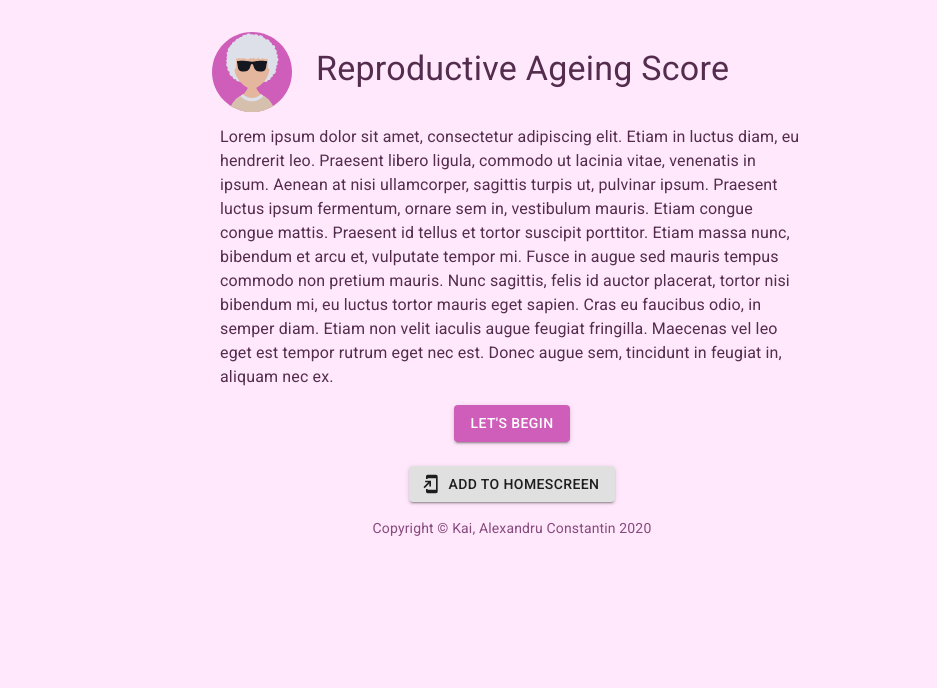
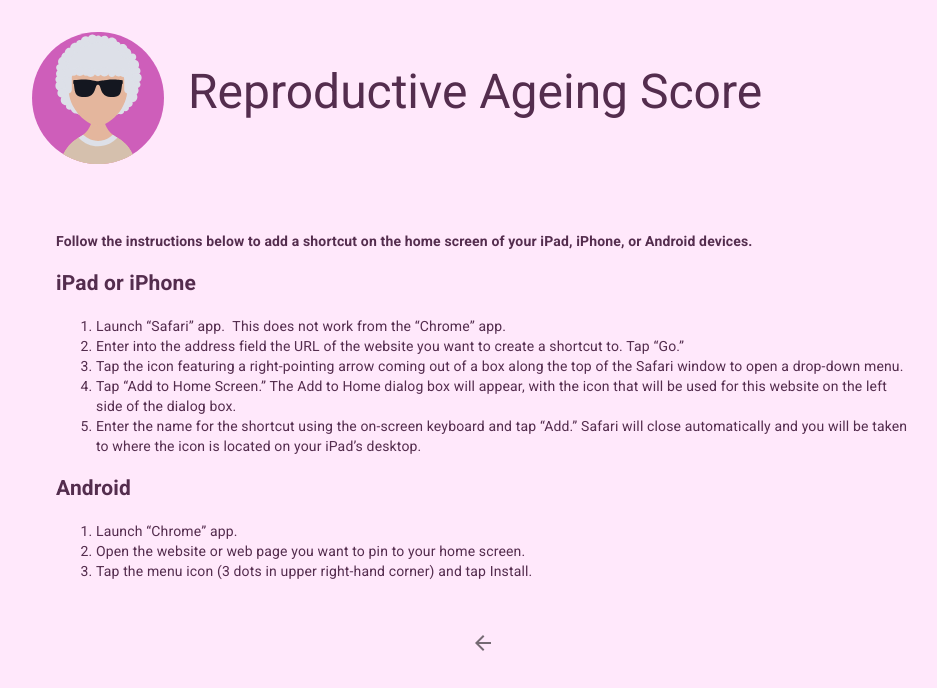
Before and after one commit to sonictruth/ras-calculator, a React (Create React App) app: page /#/help in a window 1280 px wide. Before the commit this address led to /about. Shown: the top 688 px of the page, without its empty margins (152-1089 px from the left). Built offline with nearby package versions, Linux system fonts and the light colour scheme.

Commit message:
Fix broker routes on gh-pages

```diff
--- a/package.json
+++ b/package.json
@@ -2,7 +2,7 @@
   "name": "ras-calculator",
   "version": "0.1.0",
   "private": true,
-  "homepage": "http://sonictruth.github.io/ras-calculator",
+  "homepage": "https://sonictruth.github.io/ras-calculator",
   "dependencies": {
     "@material-ui/core": "^4.11.3",
     "@material-ui/icons": "^4.11.2",
--- a/public/index.html
+++ b/public/index.html
@@ -13,6 +13,7 @@
       user's mobile device or desktop. See https://developers.google.com/web/fundamentals/web-app-manifest/
     -->
     <link rel="manifest" href="%PUBLIC_URL%/manifest.json" />
+
     <!--
       Notice the use of %PUBLIC_URL% in the tags above.
       It will be replaced with the URL of the `public` folder during the build.
--- a/src/App.css
+++ b/src/App.css
@@ -1,10 +1,9 @@
 .container {
-  width: 100%;
   position: relative;
 }
 
 .page {
-  width: 100%;
+  width: 94%;
   position: absolute;
 }
 
--- a/src/App.tsx
+++ b/src/App.tsx
@@ -1,17 +1,17 @@
 import React from 'react'
 import {
-  BrowserRouter as Router,
+  HashRouter as Router,
   Route,
   Redirect,
 } from 'react-router-dom'
 import { CSSTransition } from 'react-transition-group';
 
-import Footer from './components/Footer';
 import Header from './components/Header';
 
 import About from './components/About';
 import Result from './components/Result';
 import Calculator from './components/Calculator';
+import Help from './components/Help';
 
 import './App.css';
 import Box from '@material-ui/core/Box';
@@ -20,17 +20,22 @@ import Container from '@material-ui/core/Container';
 const routes = [
   { path: '/about', name: 'About', Component: About },
   { path: '/calculator', name: 'Calculator', Component: Calculator },
+  { path: '/help', name: 'Help', Component: Help },
   { path: '/result/:value', name: 'Result', Component: Result },
 ]
 
 export default function App() {
   return (
-    <Router>
-      <Container className="container" maxWidth="sm">
+    <Container className="container" maxWidth="md">
+      <Box marginTop={4}>
+        <Header />
+      </Box>
+      <Router>
 
         <Route exact path="/">
           <Redirect to="/about" />
         </Route>
+
         {routes.map(({ path, Component }) => (
           <Route key={path} exact path={path}>
             {({ match }) => (
@@ -40,18 +45,20 @@ export default function App() {
                 classNames="page"
                 unmountOnExit
               >
+
                 <Box className="page" my={4}>
-                  <Header />
+
                   <Box m={1}>
                     <Component />
                   </Box>
-                  <Footer />
+
                 </Box>
               </CSSTransition>
             )}
           </Route>
         ))}
-      </Container>
-    </Router>
+      </Router>
+
+    </Container>
   )
 }
--- a/src/components/About.tsx
+++ b/src/components/About.tsx
@@ -3,7 +3,7 @@ import Button from '@material-ui/core/Button';
 import AddToHomeScreenIcon from '@material-ui/icons/AddToHomeScreen';
 import Box from '@material-ui/core/Box';
 import { Link } from 'react-router-dom';
-
+import Footer from './Footer';
 
 function About() {
     return (
@@ -23,6 +23,7 @@ function About() {
             <Box display="flex" justifyContent="center" m={1} p={1} >
                 <Button color="primary"
                     variant="contained"
+                    size="large"
                     component={Link}
                     to="/calculator">
                     Let's Begin
@@ -31,13 +32,14 @@ function About() {
             <Box display="flex" justifyContent="center" m={1} p={1} >
                 <Button
                     startIcon={<AddToHomeScreenIcon />}
-                    variant="contained"
+                    variant="outlined"
+                    size="small"
                     component={Link}
-                    to="/calculator">
-                    Add to homescreen
+                    to="/help">
+                    Add to Homescreen
             </Button>
             </Box>
-
+            <Footer />
         </>
     );
 }
--- a/src/components/Header.tsx
+++ b/src/components/Header.tsx
@@ -15,7 +15,7 @@ export default function Header() {
             <Grid item xs={10}>
                 <Typography
                  align="left"
-                variant="h4"
+                variant="h3"
                 gutterBottom>
                     Reproductive Ageing Score
              </Typography>
--- /dev/null
+++ b/src/components/Help.tsx
@@ -0,0 +1,53 @@
+import Typography from '@material-ui/core/Typography';
+import IconButton from '@material-ui/core/IconButton';
+import ArrowBackIcon from '@material-ui/icons/ArrowBack';
+import ArrowForward from '@material-ui/icons/ArrowForward';
+import Button from '@material-ui/core/Button';
+import Box from '@material-ui/core/Box';
+import { Link } from 'react-router-dom'
+
+function Calculator() {
+    return (
+        <>
+            <Box
+                m={1}
+                p={1} >
+
+             <div >
+                    <p><strong >Follow the instructions below to add a shortcut on the home screen of your iPad, iPhone, or Android devices.</strong></p>
+
+                    <h2 ><span >iPad or iPhone</span></h2>
+                    <ol  >
+                        <li ><span >Launch “Safari” app. &nbsp;This does not work from the “Chrome” app.</span></li>
+                        <li ><span >Enter into the address field the URL of the website you want to create a shortcut to. Tap “Go.”</span></li>
+                        <li ><span >Tap the icon featuring a right-pointing arrow coming out of a box along the top of the Safari window to open a drop-down menu.</span></li>
+                        <li ><span >Tap “Add to Home Screen.” The Add to Home dialog box will appear, with the icon that will be used for this website on the left side of the dialog box.</span></li>
+                        <li ><span >Enter the name for the shortcut using the on-screen keyboard and tap “Add.” Safari will close automatically and you will be taken to where the icon is located on your iPad’s desktop.</span></li>
+                    </ol>
+                    <h2  ><span >Android</span></h2>
+                    <ol >
+                        <li ><span >Launch “Chrome” app.</span></li>
+                        <li ><span >Open the website or web page you want to pin to your home screen.</span></li>
+                        <li ><span >Tap the menu icon (3 dots in upper right-hand corner) and tap Install.</span></li>
+                    </ol>
+                </div>
+
+            </Box>
+
+            <Box display="flex"
+                justifyContent="center"
+                m={1}
+                p={1} >
+                <IconButton
+                    component={Link}
+                    to="/about"
+                    aria-label="delete">
+                    <ArrowBackIcon />
+                </IconButton>
+            </Box>
+
+        </>
+    );
+}
+
+export default Calculator;
--- a/src/components/Result.tsx
+++ b/src/components/Result.tsx
@@ -1,5 +1,6 @@
 import Typography from '@material-ui/core/Typography';
 import Autorenew from '@material-ui/icons/Autorenew';
+import Print from '@material-ui/icons/Print';
 import Button from '@material-ui/core/Button';
 import Box from '@material-ui/core/Box';
 import { Link } from 'react-router-dom'
@@ -14,6 +15,15 @@ function Result() {
 
     return (
         <>
+
+<           Box display="flex" justifyContent="center" m={1} p={1} >
+                <Button
+                    startIcon={<Print />}
+                    variant="outlined"
+                    size="small">
+                    Print Results
+            </Button>
+            </Box>
 
             <Box display="flex"
                 justifyContent="center"
--- a/src/index.tsx
+++ b/src/index.tsx
@@ -22,10 +22,12 @@ ReactDOM.render(
   document.getElementById('root')
 );
 
+
 // If you want your app to work offline and load faster, you can change
 // unregister() to register() below. Note this comes with some pitfalls.
 // Learn more about service workers: https://cra.link/PWA
-serviceWorkerRegistration.unregister();
+serviceWorkerRegistration.register();
+
 
 // If you want to start measuring performance in your app, pass a function
 // to log results (for example: reportWebVitals(console.log))
--- a/src/materialTheme.js
+++ b/src/materialTheme.js
@@ -1,8 +1,9 @@
 import { red } from '@material-ui/core/colors';
-import { createMuiTheme } from '@material-ui/core/styles';
+import { createMuiTheme,responsiveFontSizes } from '@material-ui/core/styles';
 
 
 const theme = createMuiTheme({
+
   palette: {
     text: {
       primary: "#542d4e",
@@ -24,4 +25,4 @@ const theme = createMuiTheme({
   },
 });
 
-export default theme;
+export default responsiveFontSizes(theme);
--- a/src/serviceWorkerRegistration.ts
+++ b/src/serviceWorkerRegistration.ts
@@ -24,18 +24,24 @@ type Config = {
 };
 
 export function register(config?: Config) {
+
+
   if (process.env.NODE_ENV === 'production' && 'serviceWorker' in navigator) {
+    console.log( `${process.env.PUBLIC_URL}/service-worker.js`);
     // The URL constructor is available in all browsers that support SW.
     const publicUrl = new URL(process.env.PUBLIC_URL, window.location.href);
     if (publicUrl.origin !== window.location.origin) {
+      console.error('Error', publicUrl.origin, window.location.origin);
       // Our service worker won't work if PUBLIC_URL is on a different origin
       // from what our page is served on. This might happen if a CDN is used to
       // serve assets; see https://github.com/facebook/create-react-app/issues/2374
       return;
     }
 
+
     window.addEventListener('load', () => {
       const swUrl = `${process.env.PUBLIC_URL}/service-worker.js`;
+
 
       if (isLocalhost) {
         // This is running on localhost. Let's check if a service worker still exists or not.
```
Also changed, not shown: public/manifest.json.
